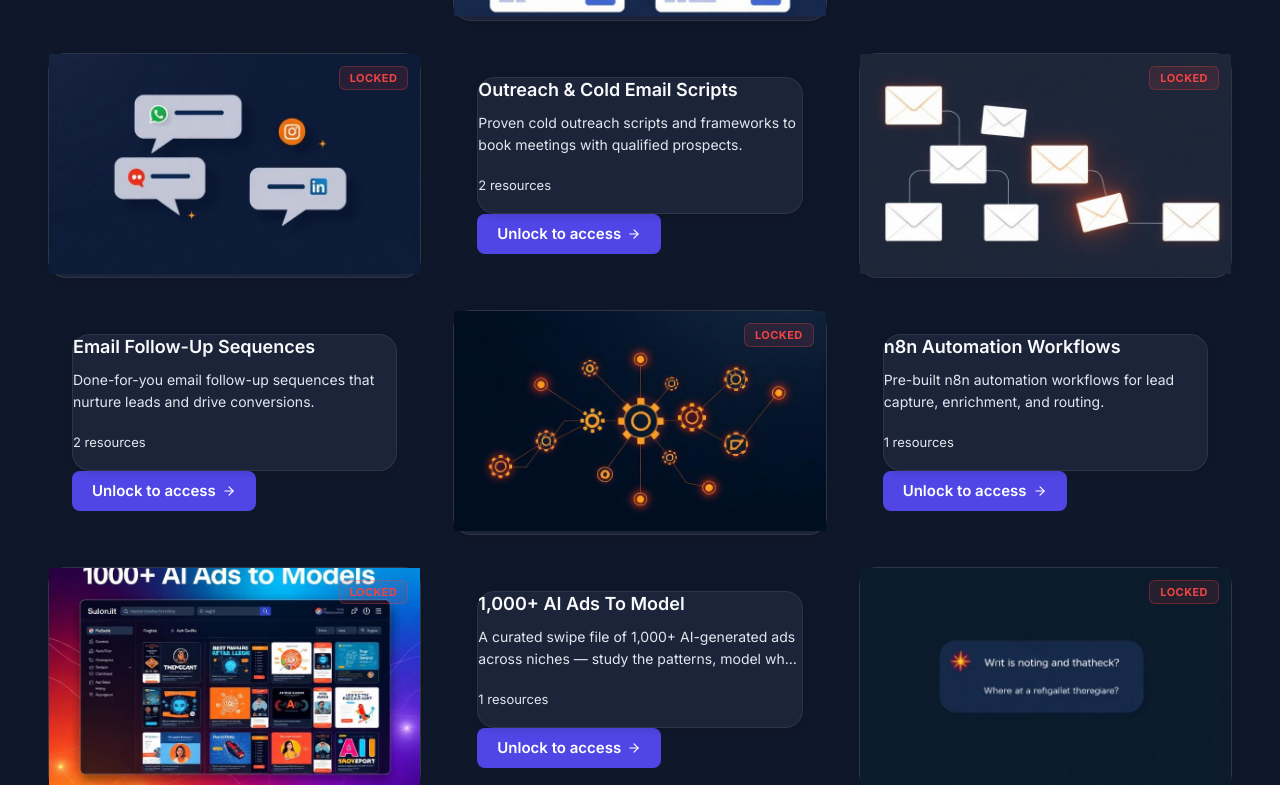
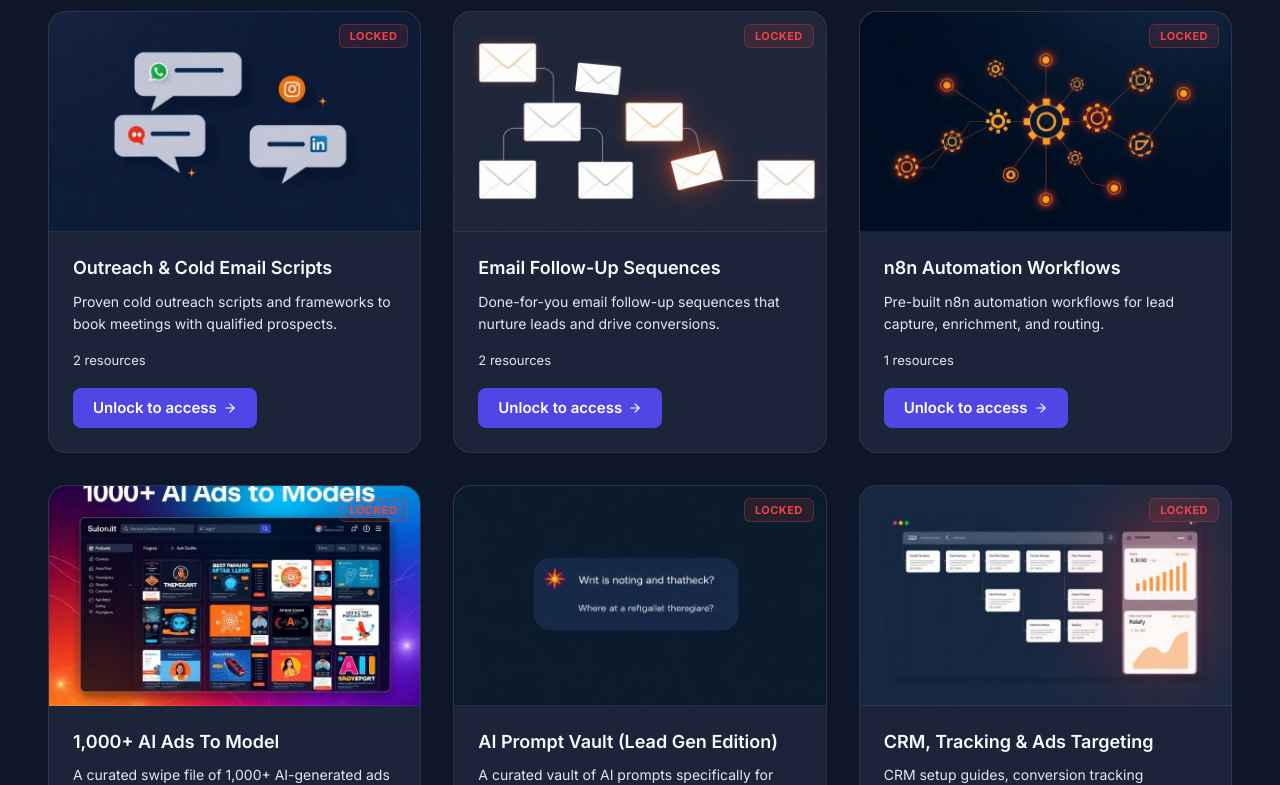
Before and after one commit to atriumenchan/lead-viper, a website: page public/dashboard.html in a window 1280 px wide. Shown: the part 2854-3639 px from the top of the page. Drawn offline with Linux system fonts and the light colour scheme; sample sign-in values are in the browser's storage.

Commit message:
fix: root cause of broken vault section - nested <a> inside <a> (invalid HTML that corrupts DOM parsing). Full clean rewrite of vault cards with self-contained vlt- classnames, no shared CSS with core/bump cards

```diff
--- a/public/dashboard.html
+++ b/public/dashboard.html
@@ -105,7 +105,6 @@
     .card-body{padding:24px;flex:1;display:flex;flex-direction:column}
     .card-title{font-weight:600;font-size:18px;color:var(--text-primary);margin-bottom:10px;line-height:1.35}
     .card-desc{font-size:14px;color:var(--text-secondary);line-height:1.6;margin-bottom:20px;flex:1;display:-webkit-box;-webkit-line-clamp:3;line-clamp:3;-webkit-box-orient:vertical;overflow:hidden}
-    .vault-card .card-desc{-webkit-line-clamp:2;line-clamp:2}
     .card-meta{display:flex;gap:20px;margin-bottom:20px;flex-wrap:wrap}
     .card-meta-item{font-size:13px;color:var(--text-secondary);display:flex;align-items:center;gap:5px}
     .card-cta{display:inline-flex;align-items:center;gap:6px;background:var(--accent);color:#fff;font-size:15px;font-weight:600;padding:10px 20px;border-radius:var(--radius-xs);text-decoration:none;transition:var(--transition);min-height:40px;align-self:flex-start}
@@ -172,15 +171,29 @@
     .bonus-btn{display:inline-flex;align-items:center;gap:8px;background:var(--accent);color:#fff;font-size:15px;font-weight:600;padding:12px 28px;border-radius:var(--radius-xs);text-decoration:none;transition:var(--transition);min-height:44px;border:none;letter-spacing:.01em}
     .bonus-btn:hover{background:var(--accent-hover);transform:translateY(-1px)}
 
-    /* ── Vault section ── */
-    .vault-section{margin-top:24px}
-    .vault-header{background:var(--bg-surface);border:1px solid var(--border);border-radius:var(--radius);padding:32px;margin-bottom:32px;display:flex;align-items:center;justify-content:space-between;gap:24px;flex-wrap:wrap}
-    .vault-header-left{flex:1;min-width:280px}
-    .vault-header h2{font-weight:700;font-size:24px;color:var(--text-primary);margin-bottom:8px}
-    .vault-header p{font-size:15px;color:var(--text-secondary);line-height:1.55}
-    .vault-badge{display:inline-block;font-size:12px;font-weight:600;padding:4px 12px;border-radius:6px;letter-spacing:.04em;text-transform:uppercase;margin-bottom:12px;background:rgba(34,197,94,0.15);color:var(--success);border:1px solid rgba(34,197,94,0.3)}
-    .vault-count{font-size:14px;font-weight:600;color:var(--text-secondary);white-space:nowrap}
-    .vault-thumb-bg{background-size:cover;background-position:center;background-color:var(--bg-elevated);background-repeat:no-repeat}
+    /* ── Vault section (fully self-contained, no shared classes with .card) ── */
+    .vlt-section{margin-top:24px}
+    .vlt-header{background:var(--bg-surface);border:1px solid var(--border);border-radius:var(--radius);padding:32px;margin-bottom:32px;display:flex;align-items:center;justify-content:space-between;gap:24px;flex-wrap:wrap}
+    .vlt-header-left{flex:1;min-width:280px}
+    .vlt-header h2{font-weight:700;font-size:24px;color:var(--text-primary);margin-bottom:8px}
+    .vlt-header p{font-size:15px;color:var(--text-secondary);line-height:1.55}
+    .vlt-badge{display:inline-block;font-size:12px;font-weight:600;padding:4px 12px;border-radius:6px;letter-spacing:.04em;text-transform:uppercase;margin-bottom:12px;background:rgba(34,197,94,0.15);color:var(--success);border:1px solid rgba(34,197,94,0.3)}
+    .vlt-count{font-size:14px;font-weight:600;color:var(--text-secondary);white-space:nowrap}
+
+    .vlt-grid{display:grid;grid-template-columns:repeat(3,1fr);gap:32px;margin-bottom:64px}
+    .vlt-card{position:relative;background:var(--bg-card);border:1px solid var(--border);border-radius:var(--radius);cursor:pointer;transition:var(--transition);display:flex;flex-direction:column;text-decoration:none;box-shadow:var(--shadow);height:100%}
+    .vlt-card:hover{border-color:var(--border-hover);transform:translateY(4px);box-shadow:var(--shadow-hover)}
+    .vlt-thumb{width:100%;height:220px;flex-shrink:0;position:relative;background-size:cover;background-position:center;background-repeat:no-repeat;background-color:var(--bg-elevated);border-bottom:1px solid var(--border);border-radius:var(--radius) var(--radius) 0 0}
+    .vlt-badge-pill{position:absolute;top:12px;right:12px;font-size:11px;font-weight:700;padding:4px 10px;border-radius:6px;letter-spacing:.04em;text-transform:uppercase;background:rgba(34,197,94,0.15);color:#22c55e;border:1px solid rgba(34,197,94,0.3)}
+    .vlt-badge-pill.locked{background:rgba(239,68,68,0.12);color:#ef4444;border:1px solid rgba(239,68,68,0.3)}
+    .vlt-body{padding:24px;flex:1;display:flex;flex-direction:column}
+    .vlt-title{font-weight:600;font-size:18px;color:var(--text-primary);margin-bottom:10px;line-height:1.35}
+    .vlt-desc{font-size:14px;color:var(--text-secondary);line-height:1.6;margin-bottom:16px;flex:1;display:-webkit-box;-webkit-line-clamp:2;line-clamp:2;-webkit-box-orient:vertical;overflow:hidden}
+    .vlt-meta{font-size:13px;color:var(--text-secondary);margin-bottom:20px}
+    .vlt-cta{display:inline-flex;align-items:center;gap:6px;background:var(--accent);color:#fff;font-size:15px;font-weight:600;padding:10px 20px;border-radius:var(--radius-xs);transition:var(--transition);min-height:40px;align-self:flex-start}
+    .vlt-card:hover .vlt-cta{background:var(--accent-hover)}
+    @media(max-width:1200px){.vlt-grid{grid-template-columns:repeat(2,1fr)}}
+    @media(max-width:768px){.vlt-grid{grid-template-columns:1fr;gap:20px;margin-bottom:40px}.vlt-thumb{height:180px}}
 
     /* ── Resource card (lesson view) ── */
     .resource-card{background:var(--bg-card);border:1px solid var(--border);border-radius:var(--radius-sm);padding:18px 20px;display:flex;align-items:center;gap:16px;margin-bottom:12px;transition:var(--transition)}
@@ -786,16 +799,16 @@ function renderDashboard() {
       <p class="sec-desc">Premium add-on tools. Unlocked instantly for buyers — or grab them now for the same one-time price.</p>
     </div>
     <div class="grid3">${bumps.map(b => cardHtml(b)).join('')}</div>
-    <div class="vault-section">
-      <div class="vault-header">
-        <div class="vault-header-left">
-          <div class="vault-badge">${vaultUnlocked ? 'Vault Unlocked' : 'Vault Locked'}</div>
+    <div class="vlt-section">
+      <div class="vlt-header">
+        <div class="vlt-header-left">
+          <div class="vlt-badge">${vaultUnlocked ? 'Vault Unlocked' : 'Vault Locked'}</div>
           <h2>Done-For-You Lead Gen Vault</h2>
           <p>20+ ready-to-deploy assets grouped into 12 folders — landing pages, ad copies, automations, AI prompts, bots and more. ${vaultUnlocked ? 'All folders are unlocked for you.' : 'Unlock the full vault with the DFY upgrade.'}</p>
         </div>
-        ${vaultUnlocked ? `<div class="vault-count">${accessibleVault} / ${vault.length} Unlocked</div>` : `<a href="https://leadengine.admexo.com/dfy-checkout" class="btn-primary">Unlock Vault ${ARROW}</a>`}
+        ${vaultUnlocked ? `<div class="vlt-count">${accessibleVault} / ${vault.length} Unlocked</div>` : `<a href="https://leadengine.admexo.com/dfy-checkout" class="btn-primary">Unlock Vault ${ARROW}</a>`}
       </div>
-      <div class="grid3">${vault.map(b => vaultCardHtml(b)).join('')}</div>
+      <div class="vlt-grid">${vault.map(b => vaultCardHtml(b)).join('')}</div>
     </div>`;
 }
 
@@ -829,27 +842,33 @@ function cardHtml(b) {
 function vaultCardHtml(b) {
   const ok = canAccess(b);
   const resourceCount = (b.lessons || []).length + (b.resources || []).length;
-  const badge = ok ? '<span class="card-badge unlocked">Unlocked</span>' : '<span class="card-badge locked-badge">Locked</span>';
-  const bgStyle = b.img ? ' style="background-image:url(&quot;' + b.img + '&quot;)"' : '';
-  const thumb = '<div class="card-thumb vault-thumb-bg"' + bgStyle + '>' + badge + '</div>';
+  const badgeHtml = ok
+    ? '<span class="vlt-badge-pill unlocked">Unlocked</span>'
+    : '<span class="vlt-badge-pill locked">Locked</span>';
+  const bgStyle = b.img ? ` style="background-image:url('${b.img}')"` : '';
   const ctaText = ok ? 'Access now' : 'Unlock to access';
   const checkoutUrl = '/vault-item-checkout?item=' + encodeURIComponent(b.id) +
     '&title=' + encodeURIComponent(b.title) +
     '&img=' + encodeURIComponent(b.img || '') +
     '&desc=' + encodeURIComponent(b.desc || '');
-  const cta = ok
-    ? '<div class="card-cta" data-nav="block" data-block="' + b.id + '">' + ctaText + ' ' + ARROW + '</div>'
-    : '<a href="' + checkoutUrl + '" class="card-cta">' + ctaText + ' ' + ARROW + '</a>';
-  const cardInner = thumb +
-    '<div class="card-body">' +
-    '<div class="card-title">' + b.title + '</div>' +
-    '<div class="card-desc">' + b.desc + '</div>' +
-    '<div class="card-meta"><span class="card-meta-item">' + resourceCount + ' resources</span></div>' +
-    cta +
-    '</div>';
-  return ok
-    ? '<div class="card vault-card" data-nav="block" data-block="' + b.id + '">' + cardInner + '</div>'
-    : '<a href="' + checkoutUrl + '" class="card vault-card locked" style="text-decoration:none">' + cardInner + '</a>';
+
+  // Note: the whole card body is wrapped in ONE clickable element (div or a).
+  // The CTA inside is always a <div> — never a nested <a> — since HTML does not
+  // allow an <a> inside another <a> (nesting corrupts the DOM in all browsers).
+  const innerHtml = `
+    <div class="vlt-thumb"${bgStyle}>${badgeHtml}</div>
+    <div class="vlt-body">
+      <div class="vlt-title">${b.title}</div>
+      <div class="vlt-desc">${b.desc}</div>
+      <div class="vlt-meta">${resourceCount} resources</div>
+      <div class="vlt-cta">${ctaText} ${ARROW}</div>
+    </div>
+  `;
+
+  if (ok) {
+    return `<div class="vlt-card" data-nav="block" data-block="${b.id}">${innerHtml}</div>`;
+  }
+  return `<a class="vlt-card vlt-card-locked" href="${checkoutUrl}">${innerHtml}</a>`;
 }
 
 function renderBlock() {
```
